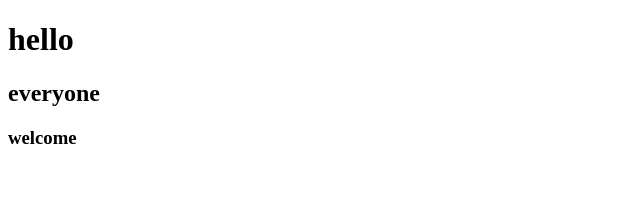
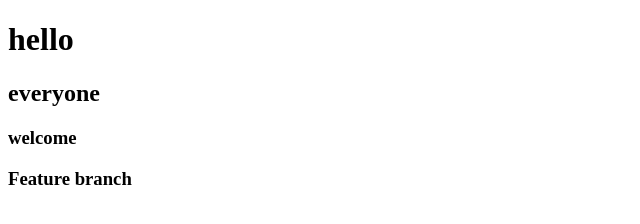
Before and after one commit to sakthi00006/git_basic, a plain HTML site: page index.html in a window 1280 px wide. Shown: the whole page, without its empty margins (0-640 px from the left). Drawn offline with Linux system fonts and the light colour scheme.

Commit message:
add feature branch

```diff
--- a/index.html
+++ b/index.html
@@ -9,5 +9,6 @@
     <h1>hello</h1>
     <h2>everyone</h2>
     <h3>welcome</h3>
+    <h3>Feature branch</h3>
 </body>
 </html>
```
